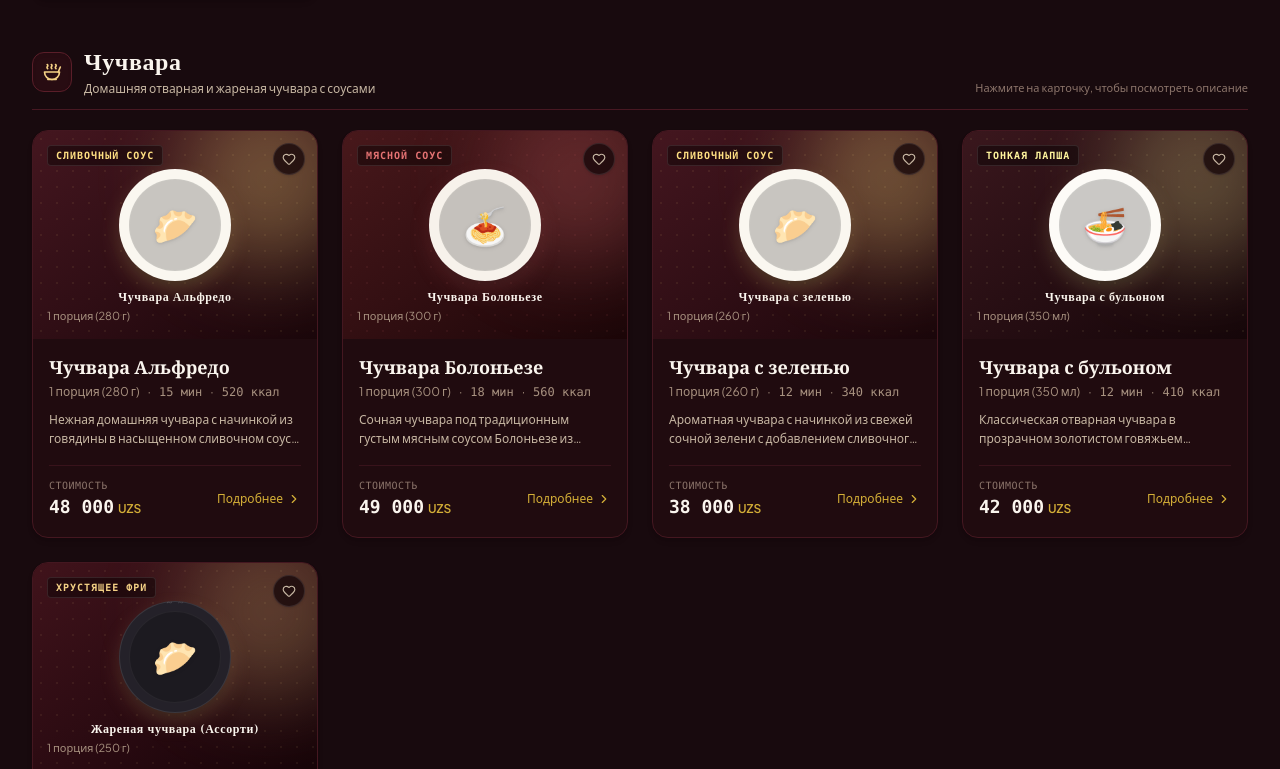
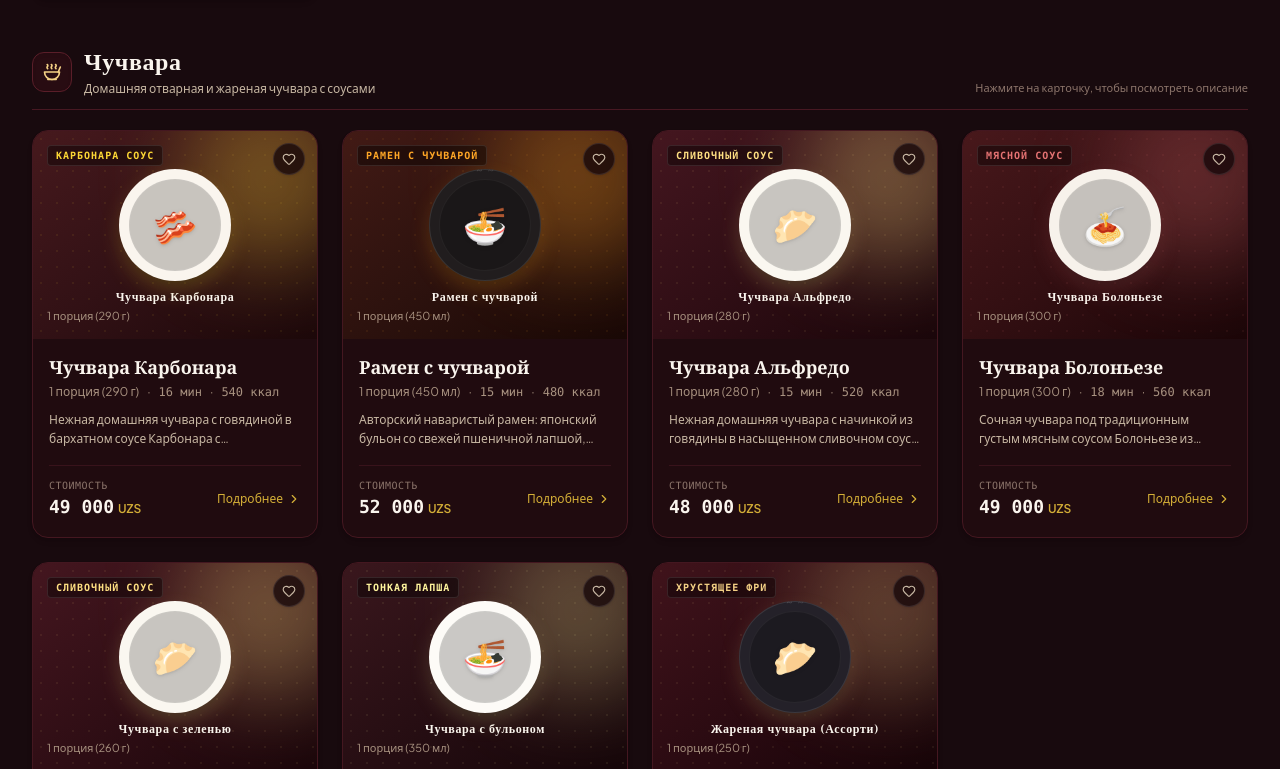
Before and after one commit to mashxurakhon800-dev/Magnolia, a React (Vite) app: page / in a window 1280 px wide. Shown: the part 4731-5500 px from the top of the page. Built offline with nearby package versions, Linux system fonts and the light colour scheme; a web font is replaced by a local one.

Commit message:
Add Chuchvara Carbonara and Ramen with Chuchvara dishes to menu

```diff
--- a/src/data/menuData.ts
+++ b/src/data/menuData.ts
@@ -932,6 +932,56 @@ export const MENU_ITEMS: Dish[] = [
 
   // ===================== CHUCHVARALAR =====================
   {
+    id: 'chuchvara-carbonara',
+    categoryId: 'chuchvara',
+    title: {
+      ru: 'Чучвара Карбонара',
+      uz: 'Chuchvara Karbonara',
+      en: 'Chuchvara Carbonara'
+    },
+    description: {
+      ru: 'Нежная домашняя чучвара с говядиной в бархатном соусе Карбонара с поджаренными кусочками мяса, яичным желтком, черным перцем и тертым пармезаном.',
+      uz: "Mayin xonaki chuchvara, quyuq baxmaldek Karbonara sousi, qovurilgan go'sht bo'lakchalari, tuxum sarig'i va parmezan pishlog'i bilan.",
+      en: 'Handmade beef dumplings tossed in a silky classic Carbonara sauce with crispy savory bits, egg yolk, freshly ground pepper, and parmesan.'
+    },
+    price: 49000,
+    portion: {
+      ru: '1 порция (290 г)',
+      uz: '1 porsiya (290 g)',
+      en: '1 portion (290 g)'
+    },
+    tags: ['Фирменное', 'Сливочный соус', 'Карбонара'],
+    popular: true,
+    preparationTime: 16,
+    calories: 540,
+    defaultPlaceholderType: 'chuchvara-carbonara'
+  },
+  {
+    id: 'chuchvara-ramen',
+    categoryId: 'chuchvara',
+    title: {
+      ru: 'Рамен с чучварой',
+      uz: 'Chuchvarali Ramen',
+      en: 'Chuchvara Ramen Soup'
+    },
+    description: {
+      ru: 'Авторский наваристый рамен: японский бульон со свежей пшеничной лапшой, домашней сочной чучварой из говядины, маринованным яйцом, водорослями нори и зеленым луком.',
+      uz: "Mualliflik to'yimli rameni: maxsus ramen bulyoni, yangi bug'doy lapshasi, mayin xonaki chuchvara, yarim qaynatilgan tuxum, nori va ko'k piyoz.",
+      en: 'Signature hearty ramen: rich savory broth with fresh ramen noodles, delicate beef dumplings (chuchvara), marinated soft egg, nori, and scallions.'
+    },
+    price: 52000,
+    portion: {
+      ru: '1 порция (450 мл)',
+      uz: '1 porsiya (450 ml)',
+      en: '1 portion (450 ml)'
+    },
+    tags: ['Фирменное', 'Рамен', 'Горячий суп'],
+    popular: true,
+    preparationTime: 15,
+    calories: 480,
+    defaultPlaceholderType: 'chuchvara-ramen'
+  },
+  {
     id: 'chuchvara-alfredo',
     categoryId: 'chuchvara',
     title: {
@@ -1180,6 +1230,31 @@ export const MENU_ITEMS: Dish[] = [
     calories: 420,
     defaultPlaceholderType: 'soup-ugra'
   },
+  {
+    id: 'ramen-chuchvara-soup',
+    categoryId: 'soups',
+    title: {
+      ru: 'Рамен с чучварой',
+      uz: 'Chuchvarali Ramen',
+      en: 'Chuchvara Ramen Soup'
+    },
+    description: {
+      ru: 'Ароматный густой бульон рамен с длинной лапшой, нежной чучварой с говядиной, яйцом, нори и кунжутом.',
+      uz: "To'yimli boy ramen bulyoni, uzundan-uzun lapsha, barra chuchvara, tuxum va nori bilan.",
+      en: 'Rich broth with ramen noodles, delicate beef dumplings, soft egg, nori seaweed, and sesame seeds.'
+    },
+    price: 52000,
+    portion: {
+      ru: '1 порция (450 мл)',
+      uz: '1 porsiya (450 ml)',
+      en: '1 portion (450 ml)'
+    },
+    tags: ['Рамен', 'Горячий суп', 'Фирменное'],
+    popular: true,
+    preparationTime: 15,
+    calories: 480,
+    defaultPlaceholderType: 'chuchvara-ramen'
+  },
 
   // ===================== QO'YIQ O'VQATLAR =====================
   {
--- a/src/utils/dishImageProvider.tsx
+++ b/src/utils/dishImageProvider.tsx
@@ -16,6 +16,22 @@ export const CULINARY_PRESETS: Record<string, CulinaryVisual> = {
     garnishEmoji: '🥟',
     badgeLabel: 'Сливочный соус',
     ambientLight: 'rgba(255, 224, 130, 0.3)',
+  },
+  'chuchvara-carbonara': {
+    bgGradient: 'from-[#46191D] via-[#321115] to-[#1C080A]',
+    accentColor: '#FDD835',
+    plateColor: '#FAF5EE',
+    garnishEmoji: '🥓',
+    badgeLabel: 'Карбонара соус',
+    ambientLight: 'rgba(253, 216, 53, 0.3)',
+  },
+  'chuchvara-ramen': {
+    bgGradient: 'from-[#421A15] via-[#2D120E] to-[#190806]',
+    accentColor: '#FFA726',
+    plateColor: '#211D1E',
+    garnishEmoji: '🍜',
+    badgeLabel: 'Рамен с чучварой',
+    ambientLight: 'rgba(255, 167, 38, 0.3)',
   },
   'chuchvara-bolognese': {
     bgGradient: 'from-[#48181B] via-[#330F12] to-[#1B0608]',
```
